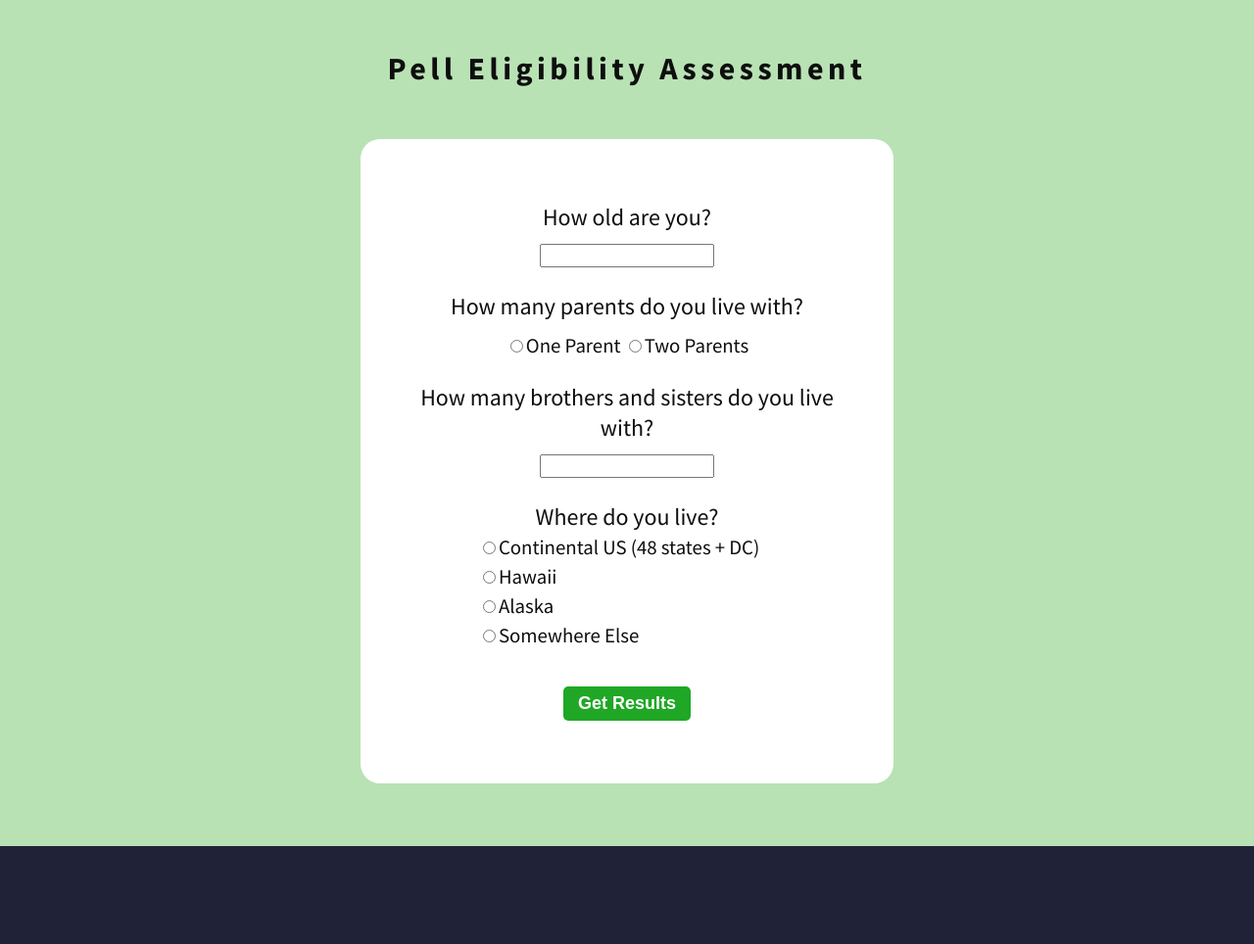
After one commit to davies-w/pell, a Flask app: template templates/d_questions.html in a window 1280 px wide. The commit adds this page. Shown: the whole page at 98% size. Run offline with Flask 3, Linux system fonts and the light colour scheme; the template is opened without the code that fills it, so the values that code supplies are empty.

```diff
--- /dev/null
+++ b/templates/d_questions.html
@@ -0,0 +1,82 @@
+<!DOCTYPE html>
+<html >
+<head>
+  <meta charset="UTF-8">
+
+  <!-- Make it compatible to mobile devices -->
+  <meta name="viewport" content="width=device-width, initial-scale=1.0">
+
+  <title>Pell Eligibility Assessment</title>
+  <link rel="preconnect" href="https://fonts.googleapis.com">
+  <link rel="preconnect" href="https://fonts.gstatic.com" crossorigin>
+  <link href="https://fonts.googleapis.com/css2?family=Source+Sans+Pro:wght@300;400;600;700&display=swap" rel="stylesheet">
+  <link rel="stylesheet" href="{{ url_for('static',filename='css/style.css') }}">
+</head>
+<h1 class="appname textclr">Pell Eligibility Assessment</h1>
+ <main class="login">
+
+     <!-- Action is where the data is sent. In our case, predict page.
+     If action is omitted, it assumed to be the current page -->
+    {% for err in result %}
+      <p class="danger">
+      {{err}}
+      </p>
+    {% endfor %}
+    <form action="{{ url_for('pell')}}"method="post">
+
+
+        <p class="question textclr">How old are you?</p>
+    	<input class="age-input textclr" type="number" value="{{request.form['age']}}"name="age" /><br>
+
+
+       {% set parent1 = '' %}
+       {% set parent2 = '' %}
+       {% if request.form['parents'] == '1' %}
+          {% set parent1 = 'checked' %}
+       {% elif request.form['parents'] == '2' %}
+          {% set parent2 = 'checked' %}
+       {% endif %}
+
+       {% set live1 = '' %}
+       {% set live2 = '' %}
+       {% set live3 = '' %}
+       {% set live4 = '' %}
+       {% if request.form['live'] == '48DC' %}
+          {% set live1 = 'checked' %}
+       {% elif request.form['live'] == 'HI' %}
+          {% set live2 = 'checked' %}
+       {% elif request.form['live'] == 'AK' %}
+          {% set live3 = 'checked' %}
+       {% elif request.form['live'] == 'NOTUS' %}
+          {% set live4 = 'checked' %}
+       {% endif %}
+
+<!-- With more radio buttons here, this would be a mess! -->
+        <p class="question textclr">How many parents do you live with?</p>
+        <label class="textclr"><input class="radio-input textclr" type="radio" name="parents" value="1" {{parent1}}/>One Parent</label>
+        <label class="textclr"><input class="radio-input textclr" type="radio" name="parents" value="2" {{parent2}}/>Two Parents</label><br>
+
+        <p class="question textclr">How many brothers and sisters do you live with?</p>
+    	<input class="age-input textclr" type="number"value="{{request.form['siblings']}}"  name="siblings"  /><br>
+
+        <p class="question read-more-q textclr">Where do you live?</p>
+        <!--p class="read-more"><a href=""> Know more about where you live</a></p-->
+
+        <table>
+        <tr><td width="17%"></td><td align="left"><label class="textclr"><input class="radio-input textclr" type="radio" name="live" value="48DC" {{live1}}/>Continental US (48 states + DC)</label>
+        <tr><td></td><td  align="left"><label class="textclr"><input class="radio-input textclr" type="radio" name="live" value="HI" {{live3}}/>Hawaii</label><br>
+        <tr><TD></TD><td  align="left"><label class="textclr"><input class="radio-input textclr" type="radio" name="live" value="AK"  {{live3}}/>Alaska</label><br>
+        <tr><TD></TD><td align="left"><label class="textclr"><input class="radio-input textclr" type="radio" name="live" value="NOTUS" {{live4}}/>Somewhere Else</label><br>
+        </table>
+
+
+
+        <button type="submit" class="btn-submit" onclick="window.location.href='{{ url_for('pell') }}';">Get Results</button>
+    </form>
+  </main>
+ <footer>
+  <p></p>
+  </footer>
+
+</body>
+</html>
--- a/templates/index.html
+++ b/templates/index.html
@@ -21,7 +21,8 @@
           <p class="textclr"></p>
           <p class="textclr">The assessment is easy, requires a few minutes to complete.</p>
       </div>
-        <button class="start-btn" type="button" onclick="window.location.href='{{ url_for('questions') }}';">Start Assessment</button>
+        <button class="start-btn" type="button" onclick="window.location.href='{{ url_for('d_questions') }}';">Start Assessment For Dependent Student/button>
+        <button class="start-btn" type="button" onclick="window.location.href='{{ url_for('i_questions') }}';">Start Assessment For Inddependent Student/button>
     </section>
     <!-- section class="news-section">
       <div>
```
Also changed, not shown: templates/i_questions.html (added, +82 -0 lines).
